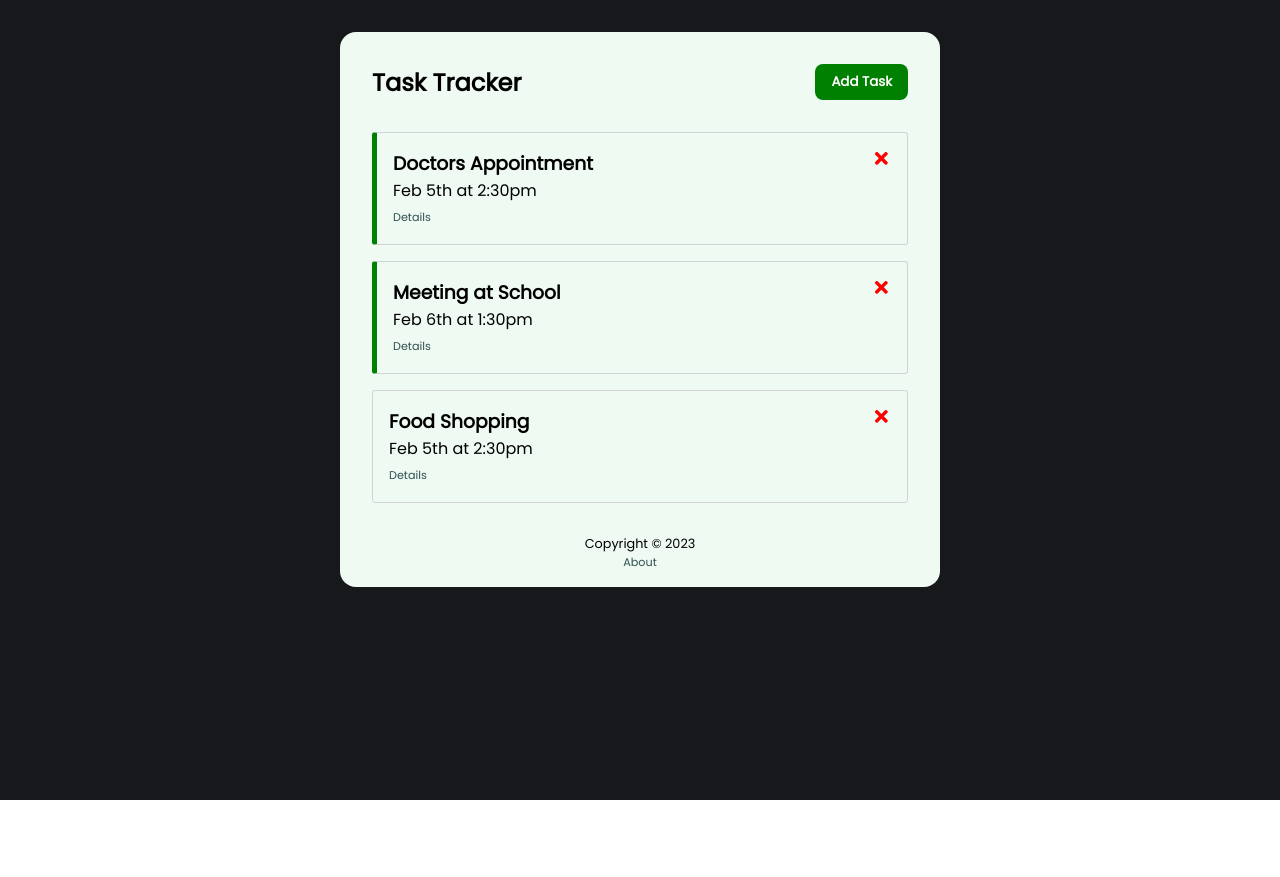
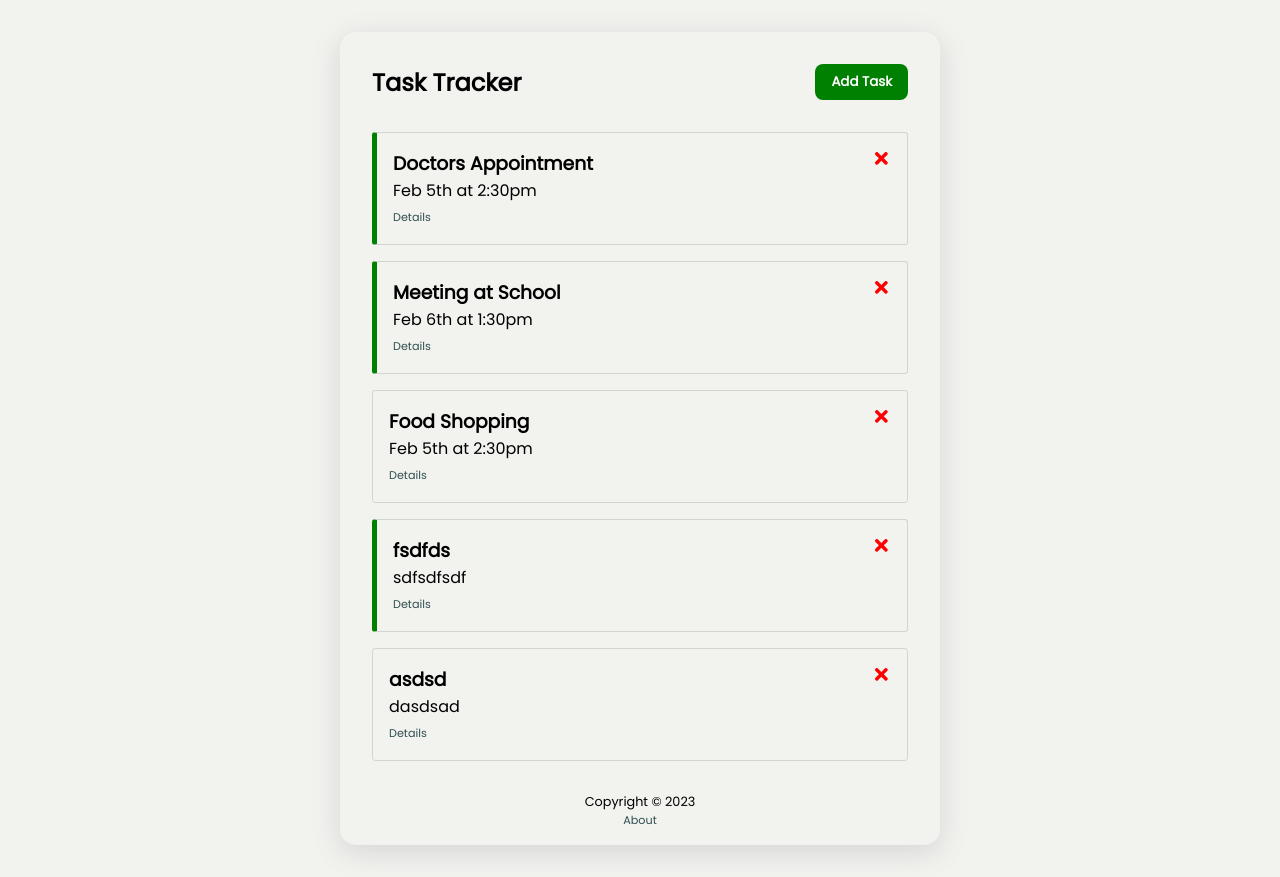
Before and after one commit to eugeniarossanigo/task-tracker, a React (Vite) app: page / in a window 1280 px wide. Before the commit the page ends 800 px from the top, so only its background shows below. Built offline with nearby package versions, Linux system fonts and the light colour scheme; data requests are answered from the project's data file.

Commit message:
change bakcground color and box shadow

```diff
--- a/db.json
+++ b/db.json
@@ -17,6 +17,18 @@
       "text": "Food Shopping",
       "day": "Feb 5th at 2:30pm",
       "reminder": false
+    },
+    {
+      "text": "fsdfds",
+      "day": "sdfsdfsdf",
+      "reminder": true,
+      "id": 5
+    },
+    {
+      "text": "asdsd",
+      "day": "dasdsad",
+      "reminder": false,
+      "id": 6
     }
   ]
 }
--- a/src/App.css
+++ b/src/App.css
@@ -1,8 +1,9 @@
 .container {
   width: 600px;
-  background-color: rgb(239, 250, 242);
+  background-color: #F2F2EF;
   margin: 0 auto;
   padding: 0 2rem;
+  box-shadow: rgba(100, 100, 111, 0.2) 0px 7px 29px 0px;
   border-radius: 1rem;
 }
 .header {
--- a/src/index.css
+++ b/src/index.css
@@ -8,7 +8,7 @@
 }
 
 #root {
-  background-color: rgb(22, 24, 28);
+  background-color: #F2F2EF;
   min-height: 100vh;
   padding: 2rem 0;
 }
```
